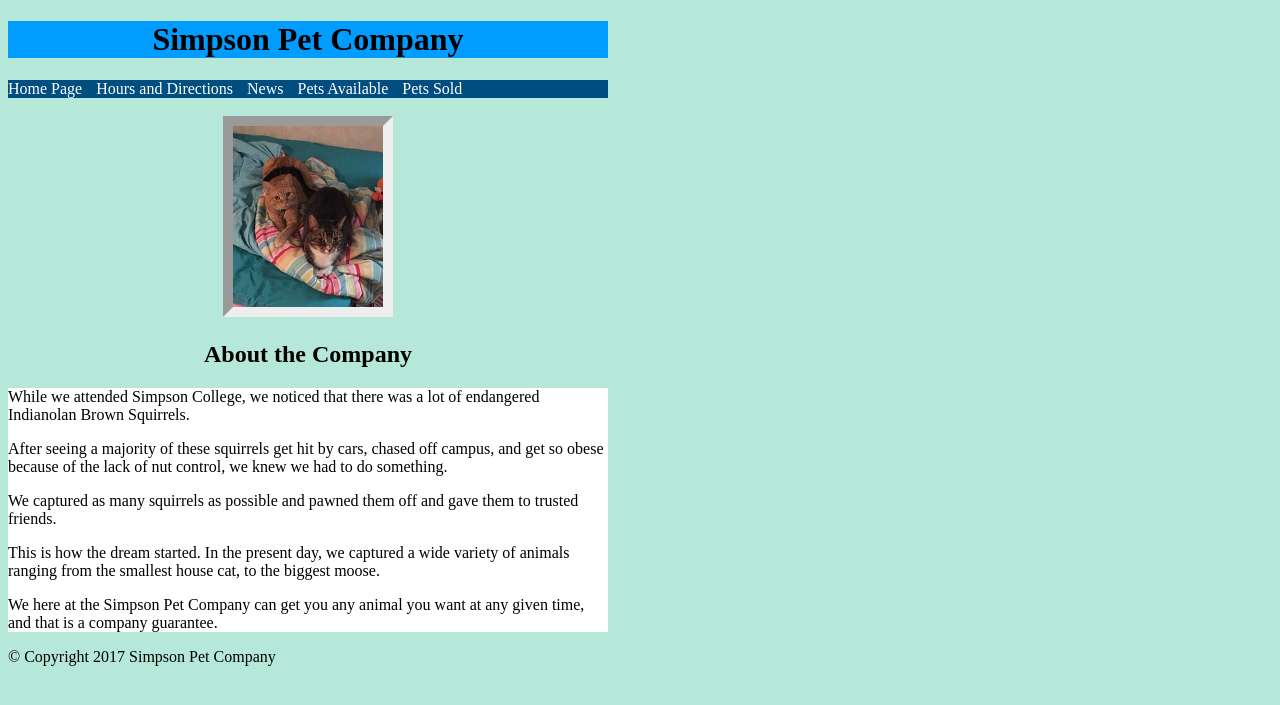
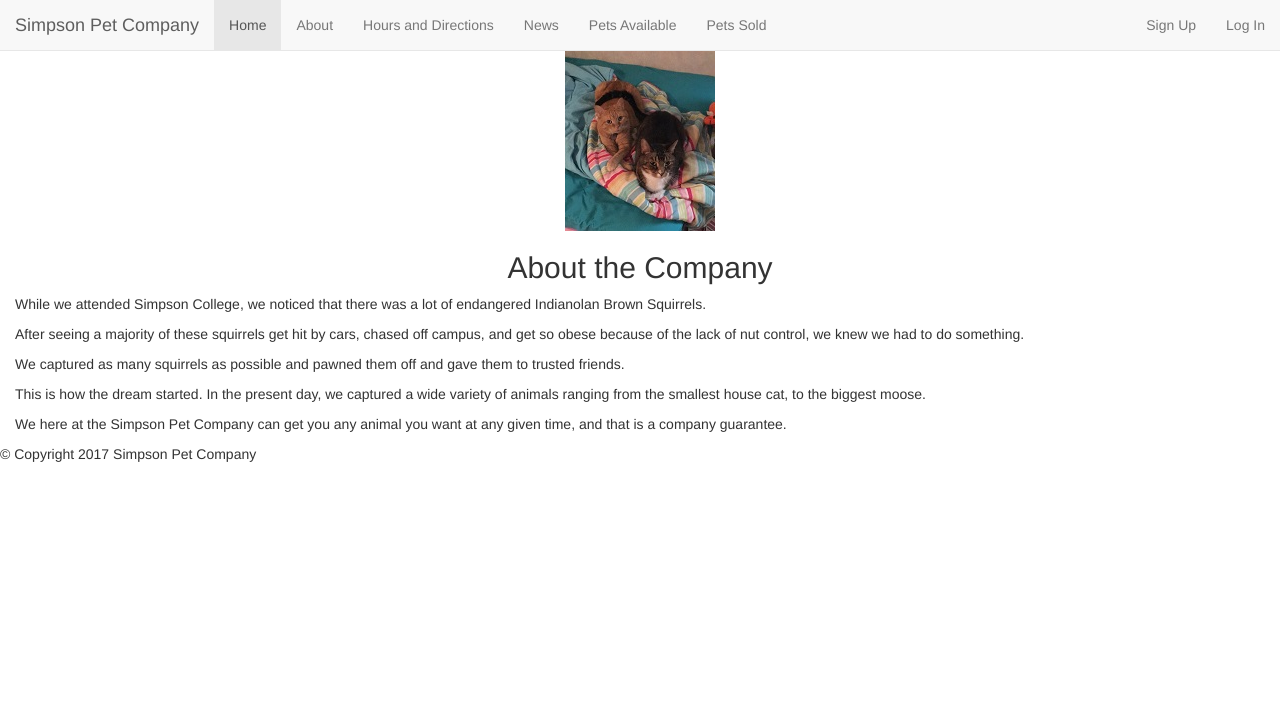
Before and after one commit to josieclarke/simpson_pet_company, a PHP site: page /about.html in a window 1280 px wide. Shown: the top 705 px of the page. Run offline with PHP 8.4, Linux system fonts and the light colour scheme; some libraries are stand-ins or nearby versions.

Commit message:
Formatted the index page nav bar and theme, and then did the nav bar for the about page. Adjusted the .css document.

```diff
--- a/public_html/about.html
+++ b/public_html/about.html
@@ -6,48 +6,80 @@
 
 <head>
     <meta charset="utf-8">
-	<link rel="stylesheet" type="text/css" href="pet_company_css.css">
-	<title>About</title>
+    <title>About Page</title>
+
+    <!-- This says our CSS is compatible with phones, and phones
+         don't need to scale it strangely. -->
+    <meta name="viewport" content="width=device-width, initial-scale=1">
+
+    <!-- Main CSS styles for Bootstrap -->
+    <link rel="stylesheet" href="https://maxcdn.bootstrapcdn.com/bootstrap/3.3.7/css/bootstrap.min.css">
+
+    <!-- Optional theme add-on -->
+    <link rel="stylesheet" href="https://maxcdn.bootstrapcdn.com/bootswatch/3.3.7/superhero/bootstrap.min.css">
+
+    <!-- If you don't like how bootstrap looks, go here and see other themes
+         that are available:
+         https://bootswatch.com/
+
+         You can replace the 'optional theme' with links from the page below
+         to get that theme:
+         https://www.bootstrapcdn.com/bootswatch/
+    -->
+
+    <!-- Our custom stylesheet that WE write. We need this to not have our
+         text appear under the nav bar. -->
+    <link rel="stylesheet" href="pet_company_css.css">
 </head>
 
 <body>
+    <!-- Navigation Bar- "navbar-default" to get the proper header color-->
+    <nav class="navbar navbar-default navbar-fixed-top">
+      <div class="container-fluid">
+        <div class="navbar-header">
+          <button type="button" class="navbar-toggle collapsed" data-toggle="collapse" data-target="#navbar" aria-expanded="false" aria-controls="navbar">
+            <span class="sr-only">Toggle navigation</span>
+
+            <!-- Three line "hamburger" icon for the collapsed navigation -->
+            <span class="icon-bar"></span>
+            <span class="icon-bar"></span>
+            <span class="icon-bar"></span>
+          </button>
+
+          <!-- Title on nav bar -->
+          <a class="navbar-brand" href="#">Simpson Pet Company</a>
+        </div>
+
+        <div id="navbar" class="collapse navbar-collapse">
+          <ul class="nav navbar-nav navbar-left">
+            <li class="active"><a href="index.html">Home</a></li>
+            <li><a href="about.html">About</a></li>
+            <li><a href="hours_directions.html">Hours and Directions</a></li>
+            <li><a href="news.html">News</a></li>
+            <li><a href="pets_avaliable.html">Pets Available</a></li>
+            <li><a href="pets_sold.html">Pets Sold</a></li>
+          </ul>
+          <ul class="nav navbar-nav navbar-right">
+            <li><a href="sign_up.html">Sign Up</a></li>
+            <li><a href="sign_up.html">Log In</a></li>
+          </ul>
+        </div>
+      </div>
+    </nav>
+
+     <div class="container-fluid">
+		<section class="below_menu_container">
 		    <header>
-		<h1>Simpson Pet Company</h1>
-      	<nav>
-        	<ul>
-          	  <li>
-            	<a href="index.html">Home Page</a>
-         	  </li>
-
-	          <li>
-	            <a href="hours_directions.html">Hours and Directions</a>
-	          </li>
-
-	          <li>
-	            <a href="news.html">News</a>
-	          </li>
-
-	          <li>
-	            <a href="pets_avaliable.html">Pets Available</a>
-	          </li>
-
-	          <li>
-	            <a href="pets_sold.html">Pets Sold</a>
-	          </li>
-	        </ul>
-	    <br/>
-	    </nav>
       			<img src="img/Cats.jpg" alt="Image of Cats"/>
      			<h2>About the Company</h2>
      		</header>
-
-<section>
 			  <p>While we attended Simpson College, we noticed that there was a lot of endangered Indianolan Brown Squirrels.</p>
 			  <p>After seeing a majority of these squirrels get hit by cars, chased off campus, and get so obese because of the lack of nut control, we knew we had to do something.</p>
 			  <p>We captured as many squirrels as possible and pawned them off and gave them to trusted friends.</p>
 			  <p>This is how the dream started. In the present day, we captured a wide variety of animals ranging from the smallest house cat, to the biggest moose.</p>
 			  <p>We here at the Simpson Pet Company can get you any animal you want at any given time, and that is a company guarantee.</p>
 		</section>
+	</div>
 <footer>
 <p>&copy; Copyright 2017 Simpson Pet Company</p>
 </footer>
--- a/public_html/pet_company_css.css
+++ b/public_html/pet_company_css.css
@@ -1,49 +1,8 @@
-body {
-  text-align: left;
-  max-width: 600px;
-  background-color: #B6E8DA;
+/* Move our main document below the menu */
+.below_menu_container {
+  padding-top: 50px;
+}
 
-}
 header {
   text-align: center;
 }
-h1 {
-  background-color: #009CFF;
-  color: #000;
-  width: 600px;
-  width: 100%;
-}
-ul {
-  list-style-type: none;
-  margin: 0;
-  padding: 0;
-  background-color: #004E7F;
-  overflow: hidden;
-}
-ul li {
-  float: left;
-}
-ul li a {
-  color: #FFF;
-  text-decoration: none;
-  padding-right: 14px;
-}
-section {
-  background-color: #FFF;
-}
-img {
-  border-style: inset;
-  border-width: 10px;
-}
-thead {
-  text-decoration: underline;
-}
-tfoot {
-  background-color: #FFF;
-}
-
-
-.floating {
-  float: left;
-  max-width: 300px;
-}
```
Also changed, not shown: public_html/index.html (+65 -30 lines). Lines whose indentation alone changed are shown as unchanged.
